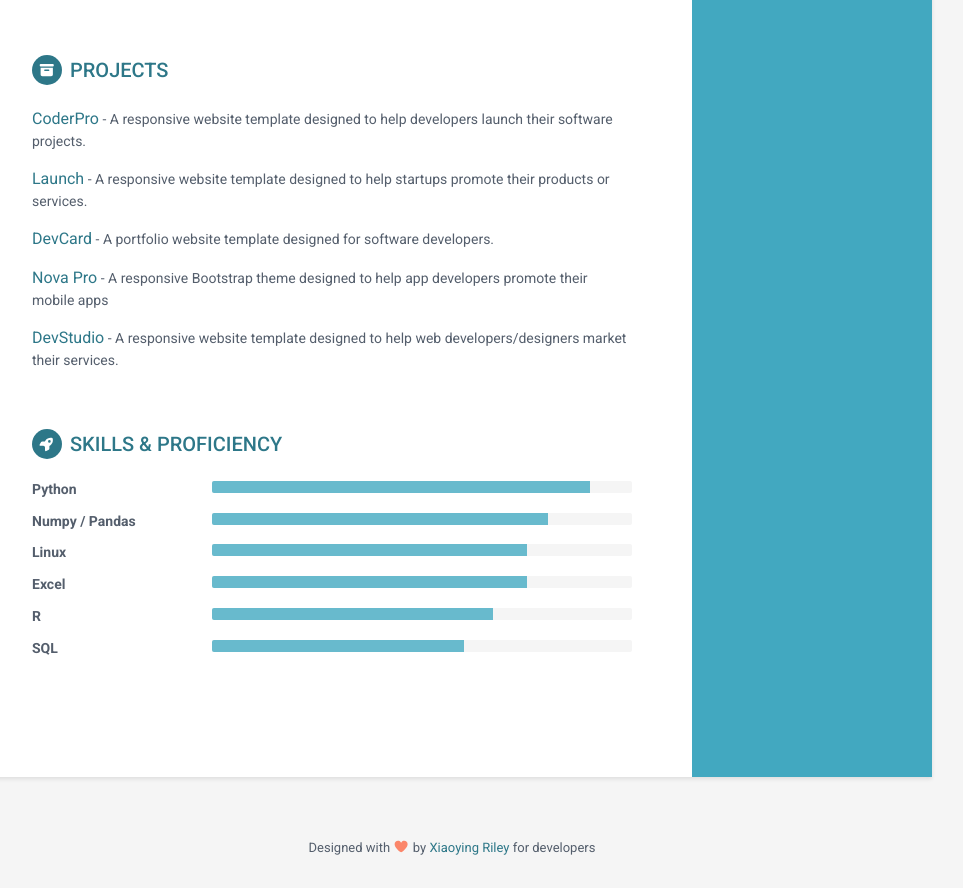
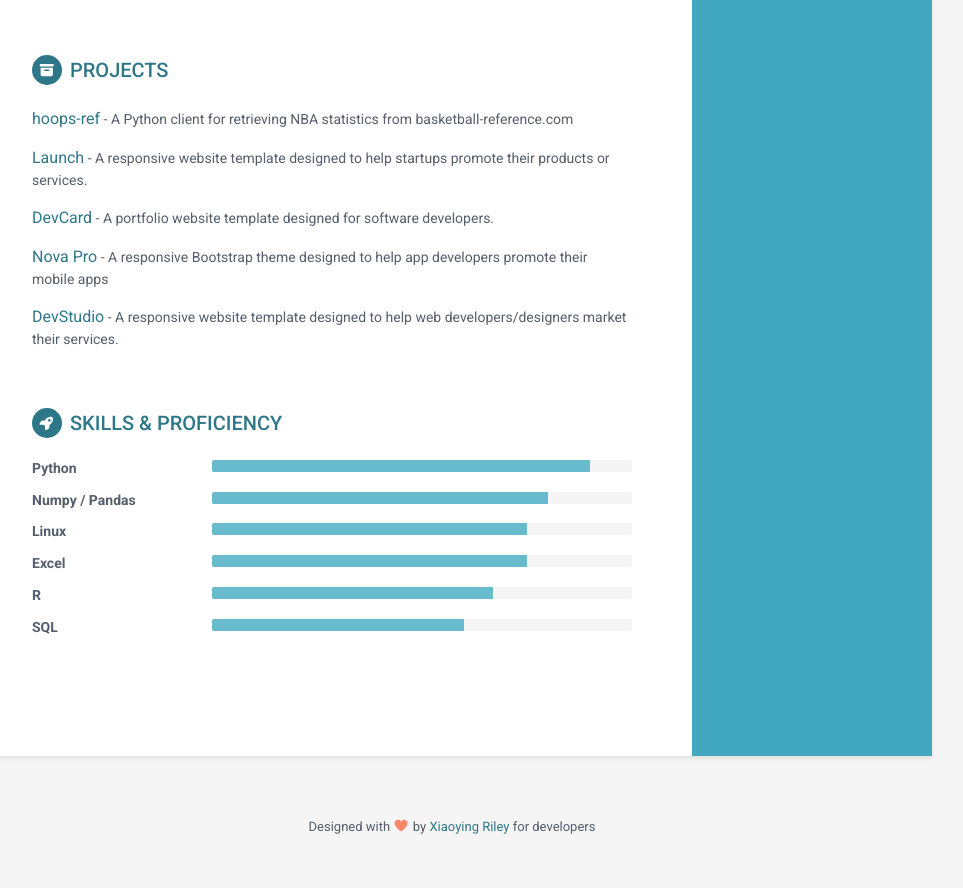
Before and after one commit to cyobero/resume, a plain HTML site: page index.html in a window 1280 px wide. Shown: the part 1025-1913 px from the top of the page, without its empty margins (188-1151 px from the left). After the commit the page ends 1892 px from the top, so only its background shows below. Drawn offline with Linux system fonts and the light colour scheme.

Commit message:
add hoops-ref project

```diff
--- a/index.html
+++ b/index.html
@@ -135,7 +135,11 @@
             <section class="section projects-section">
                 <h2 class="section-title"><span class="icon-holder"><i class="fa-solid fa-archive"></i></span>Projects</h2>
                 <div class="item">
-                    <span class="project-title"><a href="https://themes.3rdwavemedia.com/bootstrap-templates/startup/coderpro-bootstrap-5-startup-template-for-software-projects/" target="_blank">CoderPro</a></span> - <span class="project-tagline">A responsive website template designed to help developers launch their software projects. </span>
+                    <span class="project-title"><a
+                            href="https://github.com/cyobero/hoops-ref"
+                            target="_blank">hoops-ref</a></span> - <span
+                            class="project-tagline">A Python client for retrieving NBA
+                            statistics from basketball-reference.com </span>
 
                 </div><!--//item-->
                 <div class="item">
```
